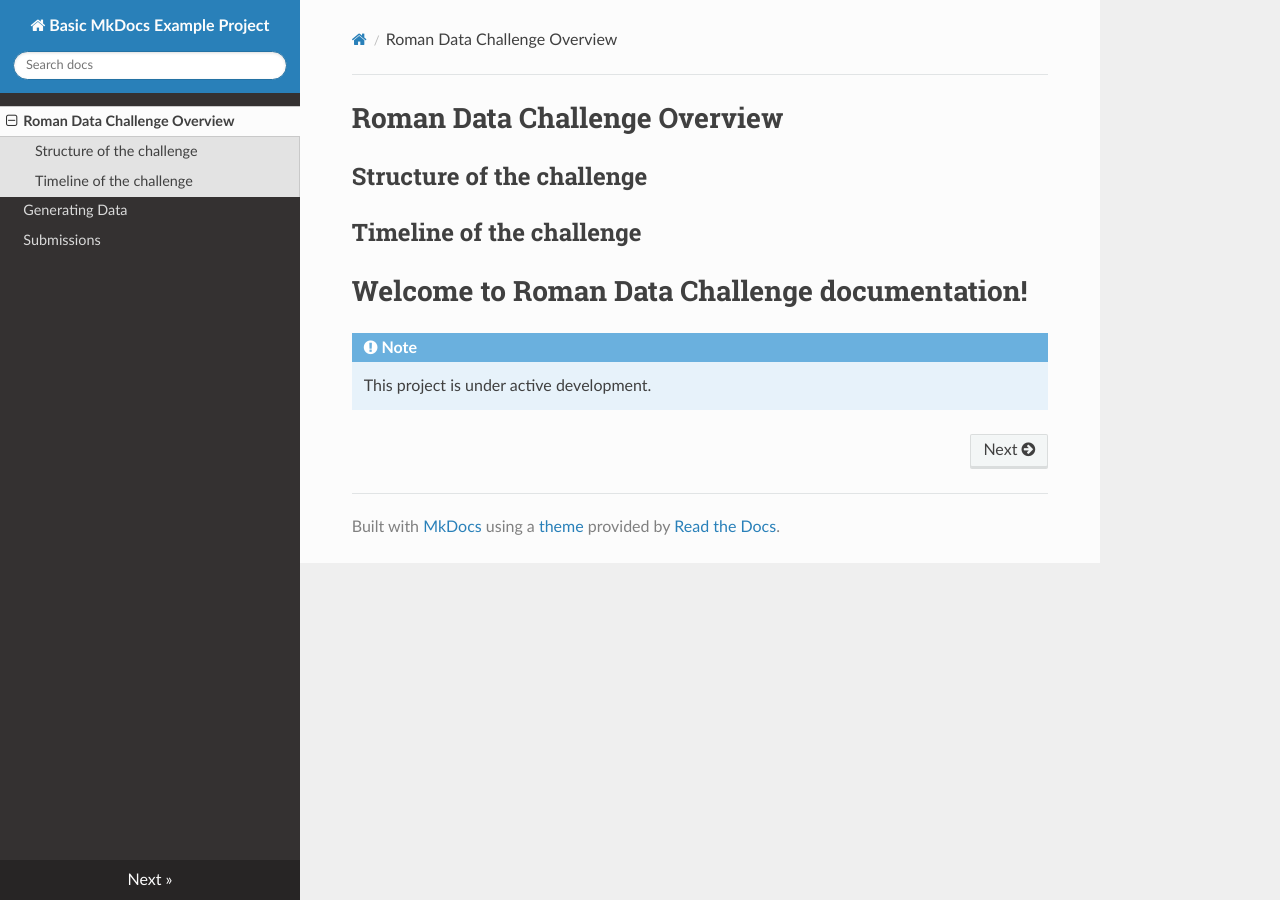
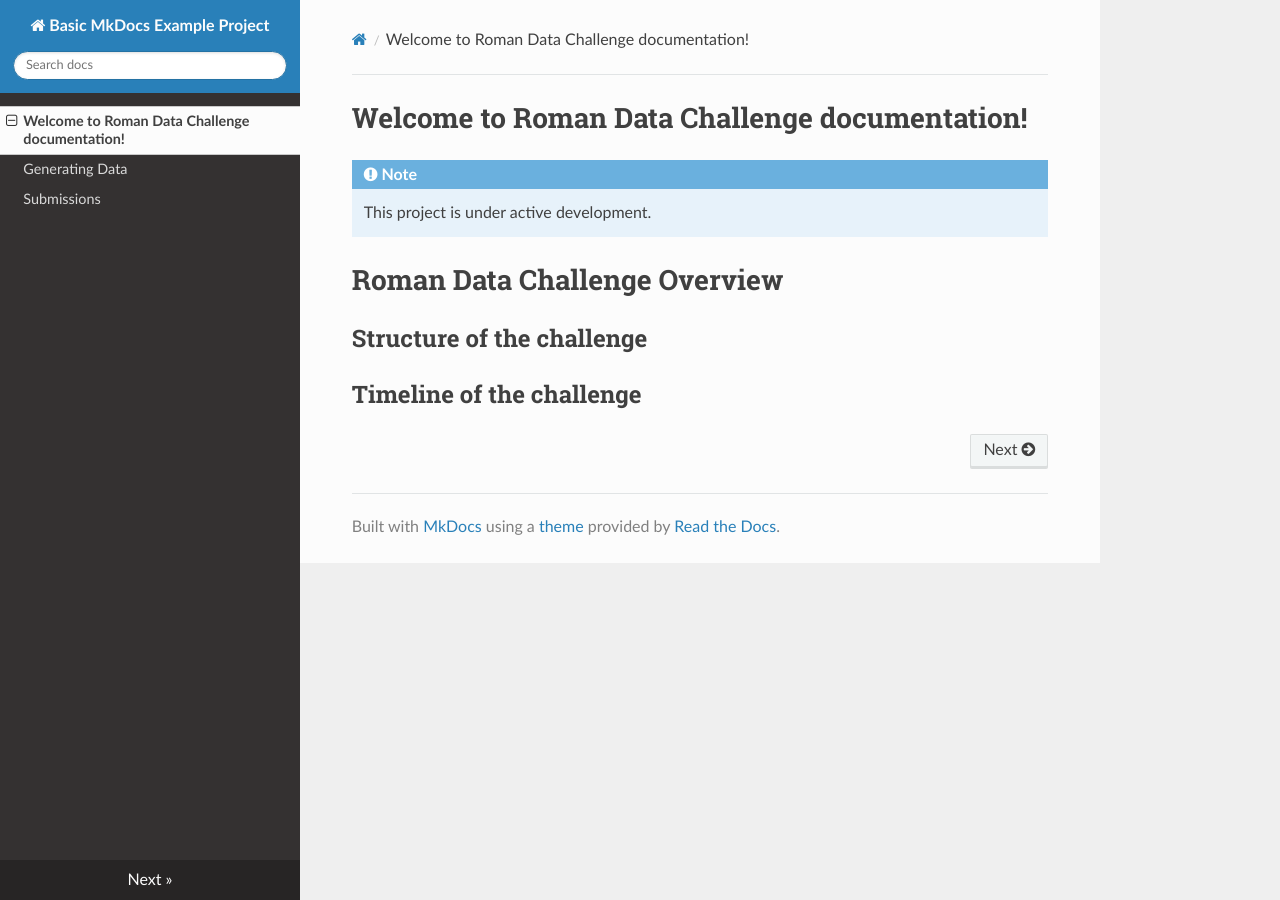
Before and after one commit to ahuang314/Roman_Data_Challenge, an MkDocs documentation site: the page built from docs/index.md, in a window 1280 px wide. Built offline with MkDocs 1.6.1, drawn with Linux system fonts in a browser that asks for light colours; nearby versions of some CDN libraries.

Commit message:
change front page

```diff
--- a/docs/index.md
+++ b/docs/index.md
@@ -1,7 +1,7 @@
-{!README.md!}
-
 # Welcome to Roman Data Challenge documentation!
 
 !!! note
 
     This project is under active development.
+
+{!README.md!}
```
